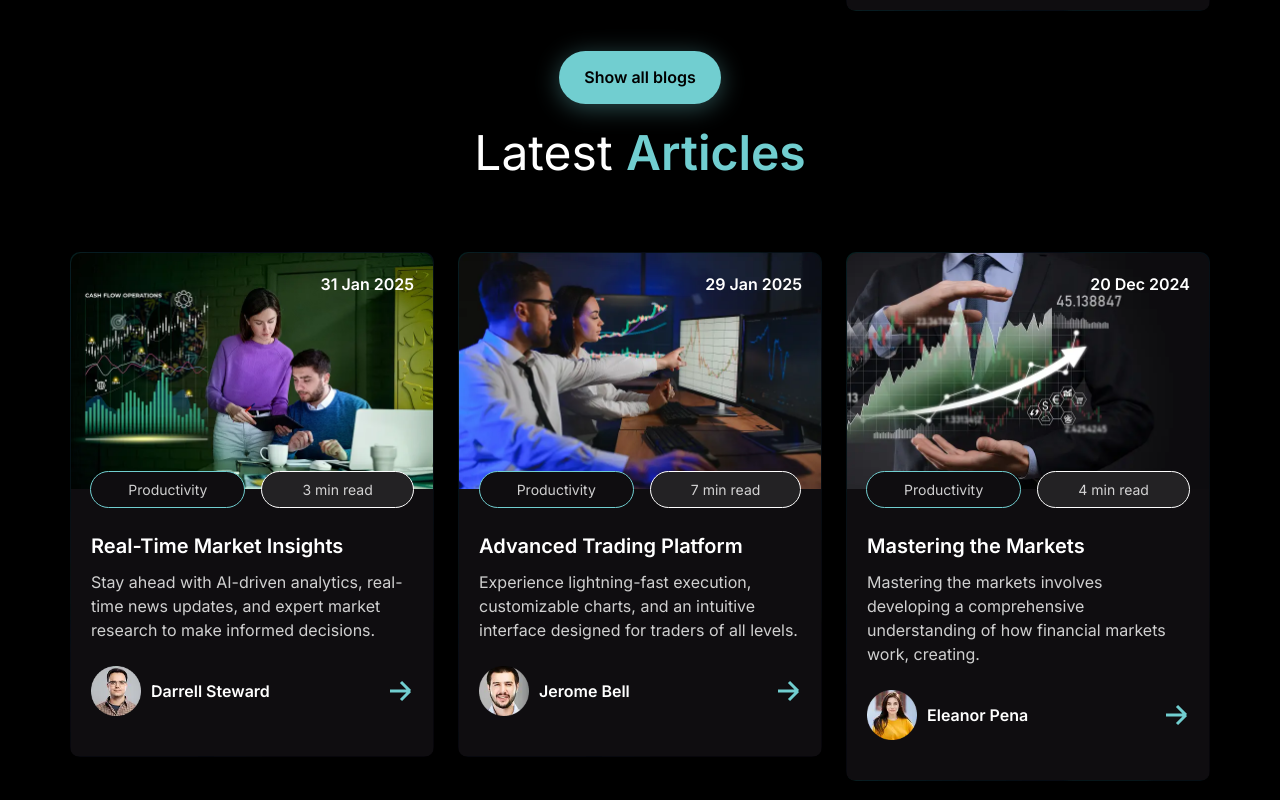
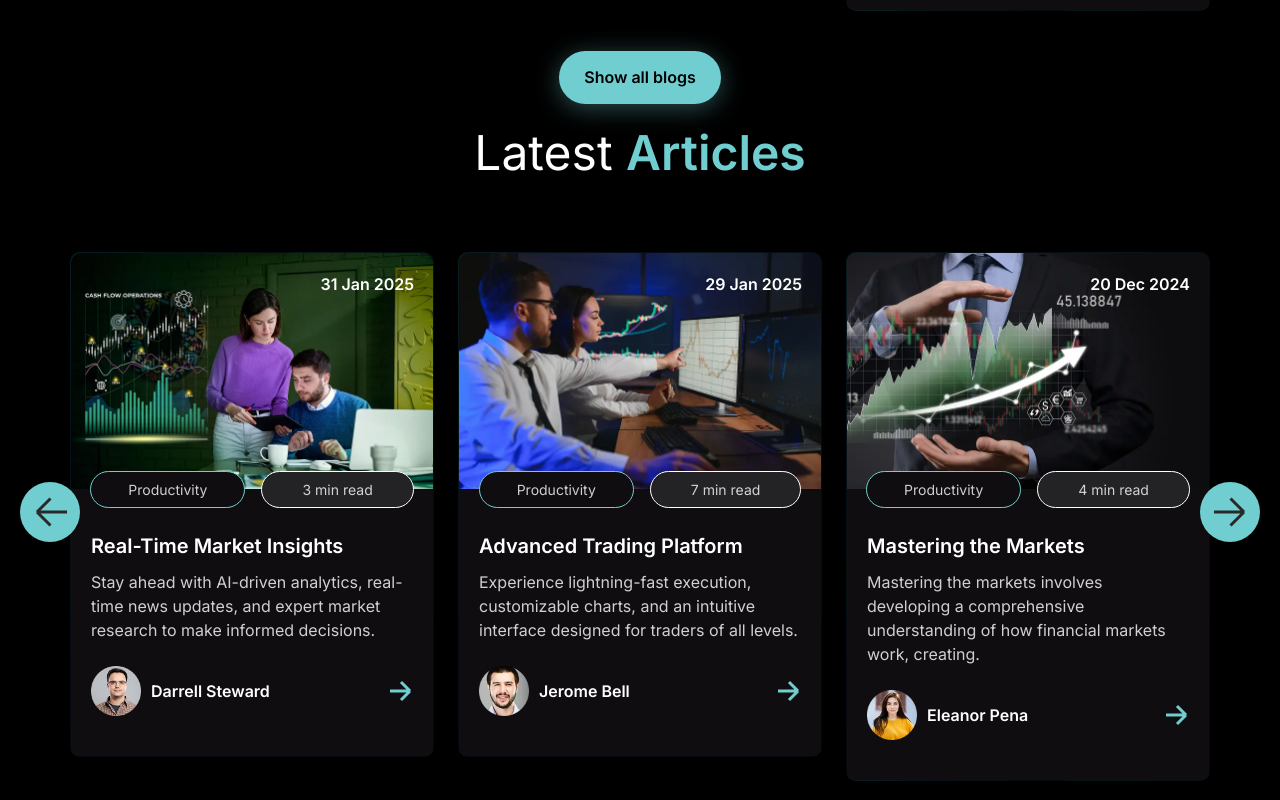
Before and after one commit to tusharswami534/next-test-3, a Next.js app: page /blogs in a window 1280 px wide. Shown: the part 1140-1940 px from the top of the page. Built offline with nearby package versions, Linux system fonts and the light colour scheme.

Commit message:
some mistake doen

```diff
--- a/package.json
+++ b/package.json
@@ -18,6 +18,7 @@
   },
   "devDependencies": {
     "@types/node": "^20",
+    "@types/nprogress": "^0.2.3",
     "@types/react": "^19",
     "@types/react-dom": "^19",
     "postcss": "^8",
--- a/src/app/globals.css
+++ b/src/app/globals.css
@@ -11,6 +11,11 @@ body{
 .swiper-wrapper{
   padding-bottom: 50px !important;
 }
+
+.swiper-button-disabled{
+  cursor: not-allowed !important;
+}
+
 @media (max-width : 639.98px) {
   .socal-links svg{
     width: 80%;
--- a/src/components/Blog/Blogs.tsx
+++ b/src/components/Blog/Blogs.tsx
@@ -1,41 +1,18 @@
 "use client";
 import { BLOGS_CARD_LIST } from "@/utils/helper";
 import { SearchIcon } from "@/utils/icons";
+import NProgress from "nprogress";
+import "nprogress/nprogress.css";
 import React, { useEffect, useState } from "react";
 import BlogCards from "../common/BlogCards";
 import CustomButton from "../common/CustomButton";
 import { useRouter, useSearchParams } from "next/navigation";
 import Link from "next/link";
-import Router from "next/router";
-import NProgress from "nprogress";
-import "nprogress/nprogress.css";
-
-// Router.events.on("routeChangeStart", () => NProgress.start());
-// // Stop NProgress when the page is done loading
-// Router.events.on("routeChangeComplete", () => NProgress.done());
-// Router.events.on("routeChangeError", () => NProgress.done());
-
-// use n progress
 
 const Blogs = () => {
   const [open, setOpen] = useState(3);
   const [search, setSearch] = useState("");
   const searchParams = useSearchParams();
-  const router = useRouter();
-  useEffect(() => {
-    const handleStart = () => NProgress.start(0.5);
-    const handleComplete = () => NProgress.done(0.5);
-
-    Router.events.on("routeChangeStart", handleStart);
-    Router.events.on("routeChangeComplete", handleComplete);
-    Router.events.on("routeChangeError", handleComplete);
-
-    return () => {
-      Router.events.off("routeChangeStart", handleStart);
-      Router.events.off("routeChangeComplete", handleComplete);
-      Router.events.off("routeChangeError", handleComplete);
-    };
-  }, [router]);
 
   useEffect(() => {
     const param = searchParams.get("page");
@@ -50,7 +27,11 @@ const Blogs = () => {
   const handleShowMore = () => {
     const nextPage = open < BLOGS_CARD_LIST.length ? open / 3 + 1 : 1;
     setOpen(nextPage * 6);
+    NProgress.start();
     window.history.pushState(null, "", `?page=${nextPage}`);
+    setTimeout(() => {
+      NProgress.done();
+    }, 400);
   };
   return (
     <div className="flex justify-center items-center px-5">
--- a/src/components/blog details/Hero.tsx
+++ b/src/components/blog details/Hero.tsx
@@ -7,6 +7,7 @@ import { BLOGS_CARD_LIST } from "@/utils/helper";
 import { useParams } from "next/navigation";
 import Market from "./Market";
 import Footer from "../common/Footer";
+import NProgress from "nprogress";
 
 const Hero = () => {
   const { title } = useParams();
@@ -17,6 +18,11 @@ const Hero = () => {
   // const blogArray = BLOGS_CARD_LIST.filter(
   //   (obj) => obj.title.toLowerCase().replace(/\s+/g, "-") === title
   // );
+
+  NProgress.start();
+  setTimeout(() => {
+    NProgress.done();
+  }, 400);
 
   const blogArray = BLOGS_CARD_LIST.filter(
     (obj) =>
@@ -31,8 +37,8 @@ const Hero = () => {
         <div>
           <div className="max-w-[1440px] mx-auto relative">
             <Navbar />
-            <div className="container mt-[91px] mb-[271px] max-lg:mb-[200px] max-md:mb-[150px] max-sm:mb-24 max-lg:flex-col max-xl:flex max-xl:gap-5 max-xl:justify-center max-xl:items-center max-w-[1140px] mx-auto px-5">
-              <div className="max-w-[481px]">
+            <div className="container mt-[91px] max-lg:mt-20 max-md:mt-16 max-sm:mt-12 mb-[271px] max-lg:mb-[150px] max-md:mb-28 max-sm:mb-24 max-lg:flex-col max-xl:flex max-xl:gap-5 max-xl:justify-center max-xl:items-center max-w-[1140px] mx-auto px-5">
+              <div className="max-w-[481px] max-lg:max-w-[unset]">
                 <h2 className="text-[64.09px] max-w-[718px] text-white max-lg:text-6xl max-md:text-5xl max-sm:text-4xl leading-[121%]">
                   {blog.title}
                   <span className="text-cyan hidden font-semibold max-sm:block">
@@ -43,7 +49,7 @@ const Hero = () => {
                   className="mt-4 mb-[30px]"
                   text={blog.description}
                 />
-                <div className="gap-4 items-center flex">
+                <div className="gap-4 items-center max-sm:flex-wrap flex">
                   <button className="py-[7px] px-[37px] whitespace-nowrap text-white/80 hover:bg-white hover:text-black transition-all duration-300 border border-solid border-cyan bg-darkGray rounded-[50px] text-sm leading-[150%]">
                     Productivity
                   </button>
@@ -60,7 +66,7 @@ const Hero = () => {
                 height={570}
                 alt="blogs image"
                 src={blog.image}
-                className="absolute h-[570px] object-cover top-0 right-0 max-xl:relative max-xl:max-w-[600px] max-xl:w-[90%]"
+                className="absolute h-[570px] object-cover top-0 right-0 max-xl:relative max-lg:max-h-[unset] max-lg:h-full max-xl:max-w-[600px] max-xl:w-[90%]"
               />
             </div>
           </div>
@@ -77,7 +83,7 @@ const Hero = () => {
             Sorry, the page you are looking for does not exist.
           </p>
           <a
-            href="/"
+            href="/blogs"
             className="mt-6 px-4 py-2 bg-blue-600 text-white rounded-md hover:bg-blue-700 transition duration-300"
           >
             Go Home
--- a/src/components/blog details/Market.tsx
+++ b/src/components/blog details/Market.tsx
@@ -14,9 +14,9 @@ interface Props {
 
 const Market = ({ profileImage, authName }: Props) => {
   return (
-    <div className="flex justify-center items-center pb-[180px] px-5">
+    <div className="flex justify-center items-center pb-[180px] max-lg:pb-[150px] max-md:pb-28 max-sm:pb-24 px-5">
       <div className="flex container max-lg:flex-col-reverse max-lg:gap-5 relative max-w-[1140px] ">
-        <div className="flex flex-col gap-y-[180px] max-">
+        <div className="flex flex-col gap-y-[180px] max-lg:gap-y-[150px] max-md:gap-y-28 max-sm:gap-y-24 max-">
           <CommonAIDriven
             map={MARKET_INSIGHTS_LIST}
             heading="What are AI-Driven "
--- a/src/components/common/LatestArticles.tsx
+++ b/src/components/common/LatestArticles.tsx
@@ -3,14 +3,17 @@ import React from "react";
 import CommonHeading from "./CommonHeading";
 import { Swiper, SwiperSlide } from "swiper/react";
 import "swiper/css";
+import "swiper/css/navigation";
 import "swiper/css/pagination";
+import { Navigation, Pagination } from "swiper/modules";
 import BlogCards from "./BlogCards";
 import { BLOGS_CARD_LIST } from "@/utils/helper";
+import { SwiperArrowIcon } from "@/utils/icons";
 
 const LatestArticles = () => {
   const BlogCard = BLOGS_CARD_LIST.filter((card) => card.isFeatured);
   return (
-    <div className="px-5">
+    <div className="px-5 pb-[120px]">
       <CommonHeading
         headingClass="text-center pb-[70px]"
         heading="Latest "
@@ -19,10 +22,16 @@ const LatestArticles = () => {
       {BlogCard.length === 0 ? (
         <p className="text-white text-xl text-center">Data No Found </p>
       ) : (
-        <div className=" container max-w-[1140px] mx-auto">
+        <div className="max-w-[1440px] mx-auto relative">
+          <div className="container max-w-[1140px] mx-auto">
             <Swiper
               slidesPerView={1}
               spaceBetween={24}
+              modules={[Navigation, Pagination]}
+              navigation={{
+                nextEl: ".swiper-next",
+                prevEl: ".swiper-prev",
+              }}
               breakpoints={{
                 320: {
                   slidesPerView: 1,
@@ -57,6 +66,19 @@ const LatestArticles = () => {
                 </SwiperSlide>
               ))}
             </Swiper>
+            {BlogCard.length > 3 && (
+              <div className="flex justify-center items-center gap-5 mb-10">
+                <button className="swiper-prev size-[60px] bg-cyan flex justify-center items-center rounded-full max-lg:hidden xl:absolute top-[45%] -translate-y-1/2 z-10 left-[45px] max-[1400px]:left-0">
+                  <SwiperArrowIcon />
+                </button>
+                <button className="swiper-next size-[60px] bg-cyan flex justify-center items-center rounded-full max-lg:hidden xl:absolute right-[45px] top-[45%] -translate-y-1/2 z-20 max-[1400px]:right-0">
+                  <span className=" rotate-180">
+                    <SwiperArrowIcon />
+                  </span>
+                </button>
+              </div>
+            )}
+          </div>
         </div>
       )}
     </div>
--- a/src/components/common/Navbar.tsx
+++ b/src/components/common/Navbar.tsx
@@ -38,6 +38,7 @@ const Navbar = () => {
                   onMouseLeave={() => item.dropdown && setDropdownOpen(false)}
                 >
                   <Link
+                    onClick={() => setOpen(false)}
                     className={`text-gray leading-[121%] flex items-center relative after:absolute after:transition-all after:duration-300 after:h-[2px] after:w-0 after:bg-cyan after:-bottom-1 hover:after:w-full ${
                       item.title === "Blog" && "!text-cyan font-bold"
                     }`}
@@ -47,7 +48,7 @@ const Navbar = () => {
                     {item.dropdown && (
                       <span className="ml-1">
                         <DropDownIcon />
-                      </span> // Add arrow
+                      </span>
                     )}
                   </Link>
                   {item.dropdown && dropdownOpen && (
--- a/src/utils/icons.tsx
+++ b/src/utils/icons.tsx
@@ -169,3 +169,20 @@ export const NextArrowIcon = () => (
     />
   </svg>
 );
+
+export const SwiperArrowIcon = ({ arrowClass }: { arrowClass?: string }) => (
+  <svg
+    className={` ${arrowClass}`}
+    width="33"
+    height="30"
+    viewBox="0 0 33 30"
+    fill="none"
+    xmlns="http://www.w3.org/2000/svg"
+  >
+    <path
+      d="M33 15H3M3 15L16.5 1.5M3 15L16.5 28.5"
+      stroke="#292929"
+      strokeWidth="3"
+    />
+  </svg>
+);
```
Also changed, not shown: 1 other file (tests, documents, lock files or other folders). Lines whose indentation alone changed are shown as unchanged.
